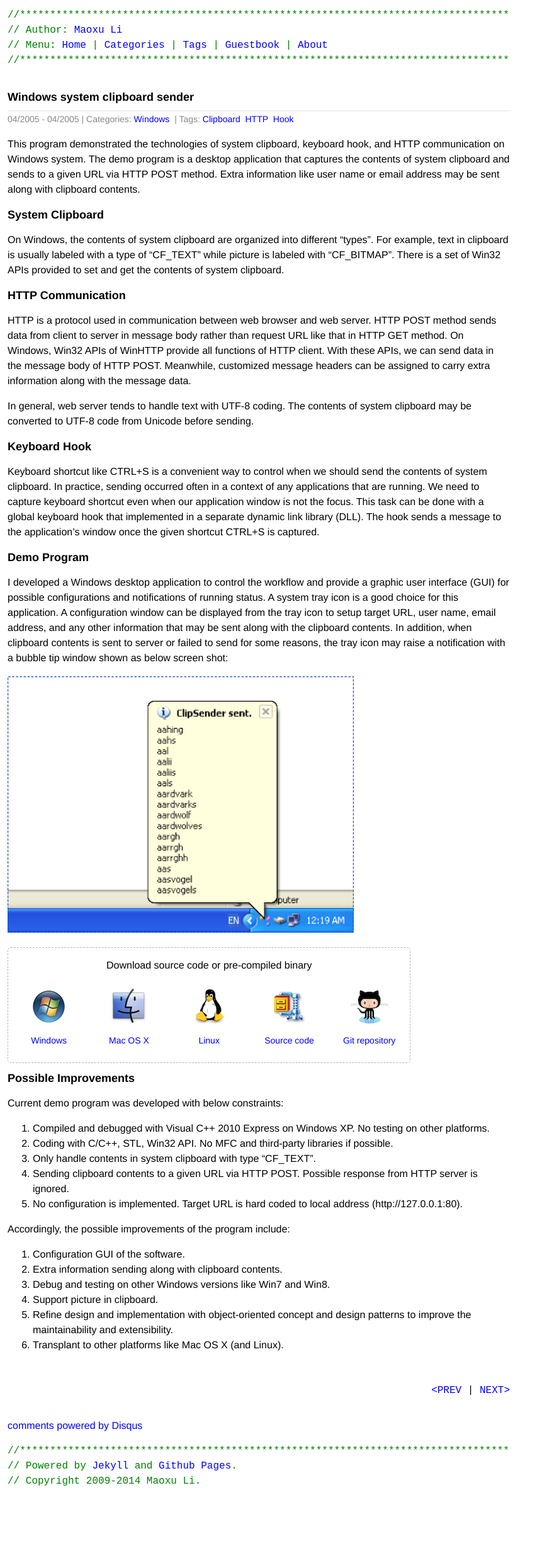
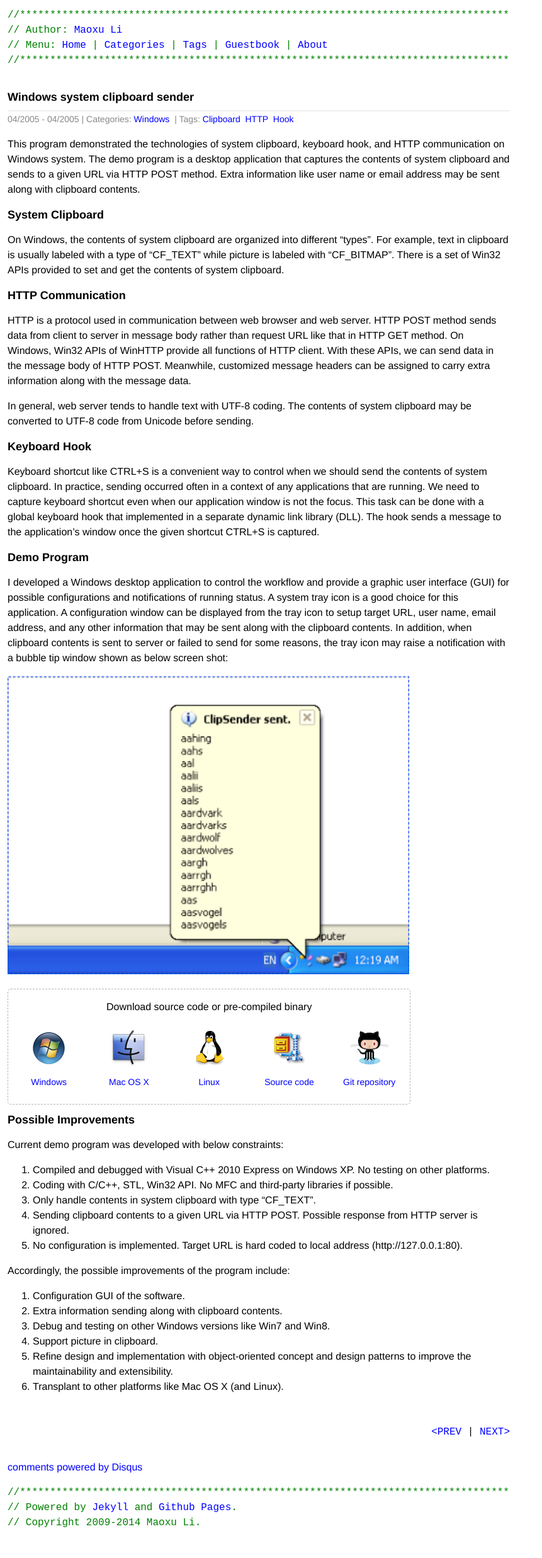
Before and after one commit to maoxuli/portfolio.maoxuli.com, a Jekyll site: the page built from _posts/2005-04-01-windows-system-clipboard-sender.md, in a window 1280 px wide. Shown: the whole page at 63% size, without its empty margins (0-861 px from the left). Built offline with Jekyll 4.4.1, drawn with Linux system fonts in a browser that asks for light colours; Markdown is read by kramdown in place of the engine named in the settings; comment, search, counter and statistics services are not loaded; before the commit the page ends 2408 px from its top, so only the background shows below that.

Commit message:
image width

```diff
--- a/_posts/2005-04-01-windows-system-clipboard-sender.md
+++ b/_posts/2005-04-01-windows-system-clipboard-sender.md
@@ -27,7 +27,7 @@ Keyboard shortcut like CTRL+S is a convenient way to control when we should send
 
 I developed a Windows desktop application to control the workflow and provide a graphic user interface (GUI) for possible configurations and notifications of running status. A system tray icon is a good choice for this application. A configuration window can be displayed from the tray icon to setup target URL, user name, email address, and any other information that may be sent along with the clipboard contents. In addition, when clipboard contents is sent to server or failed to send for some reasons, the tray icon may raise a notification with a bubble tip window shown as below screen shot:
 
-<img src="/images/clipsender.png" />
+<img src="/images/clipsender.png" width="80%" />
 
 <div id="download" class="box">
     <p>Download source code or pre-compiled binary</p>
```
